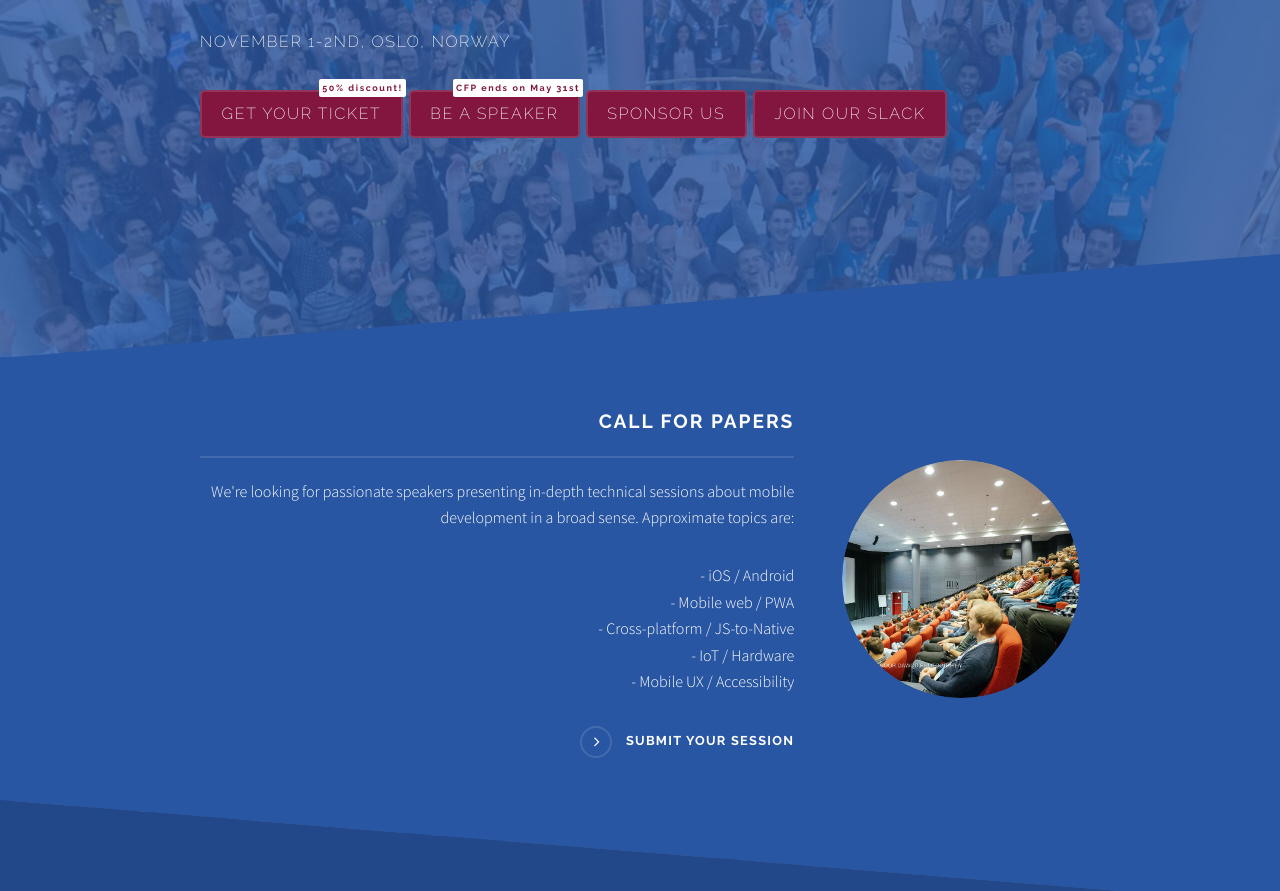
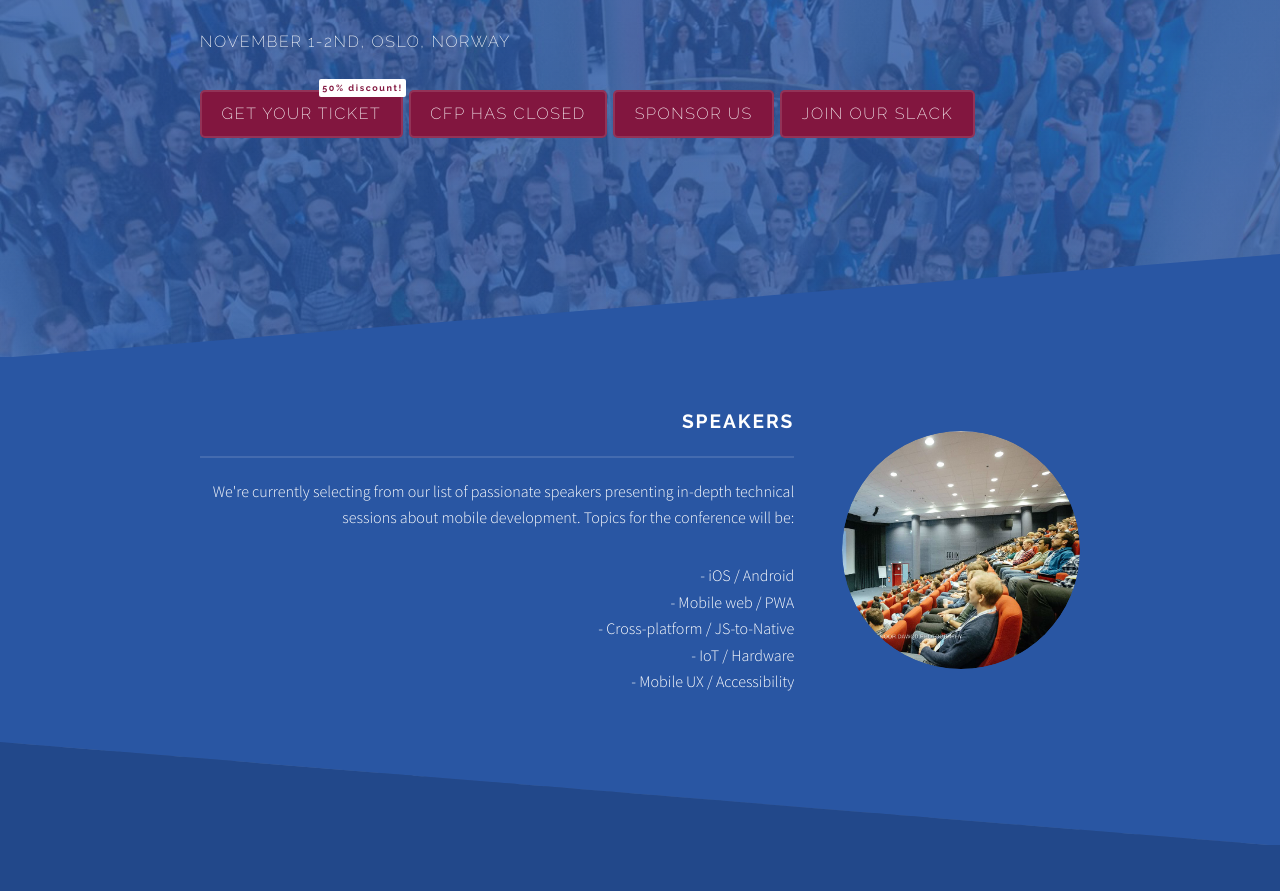
Before and after one commit to mobileera/mobileera-2018, a plain HTML site: page build/index.html in a window 1280 px wide. Shown: the part 382-1273 px from the top of the page. Drawn offline with Linux system fonts and the light colour scheme.

Commit message:
Removed CFP text.

```diff
--- a/build/index.html
+++ b/build/index.html
@@ -47,9 +47,9 @@
 
 		<!-- Header -->
 		<header id="header">
-			<h1>
-				<a href="index.html">CFP is open!</a>
-			</h1>
+<!--			<h1>
+				<a href="index.html">CFP is closed</a>
+			</h1>-->
 			<nav>
 				<a href="https://ti.to/mobile-era/2018/">Get your ticket</a>
 			</nav>
@@ -68,9 +68,7 @@
 						<span>50% discount!</span>
 					</a>
 					<wbr>
-					<a href="https://bit.ly/me2018-cfp">Be a speaker
-						<span>CFP ends on May 31st</span>
-					</a>
+					<a href="https://bit.ly/me2018-cfp">CFP has closed</a>
 					<wbr>
 					<a href="https://mobileera.rocks/assets/Mobile-Era-2018-Call-For-Sponsors.pdf">Sponsor us</a>
 					<wbr>
@@ -90,15 +88,14 @@
 						<img src="images/cfp.jpg" alt="" />
 					</a>
 					<div class="content">
-						<h2 class="major">Call for Papers</h2>
-						<p>We're looking for passionate speakers presenting in-depth technical sessions about mobile development in a broad sense.
-							Approximate topics are:</p>
+						<h2 class="major">Speakers</h2>
+						<p>We're currently selecting from our list of passionate speakers presenting in-depth technical sessions about mobile development.
+							Topics for the conference will be:</p>
 						<p>- iOS / Android
 							<br> - Mobile web / PWA
 							<br> - Cross-platform / JS-to-Native
 							<br> - IoT / Hardware
 							<br> - Mobile UX / Accessibility</p>
-						<a href="https://bit.ly/me2018-cfp" class="special">Submit your session</a>
 					</div>
 				</div>
 			</section>
```
